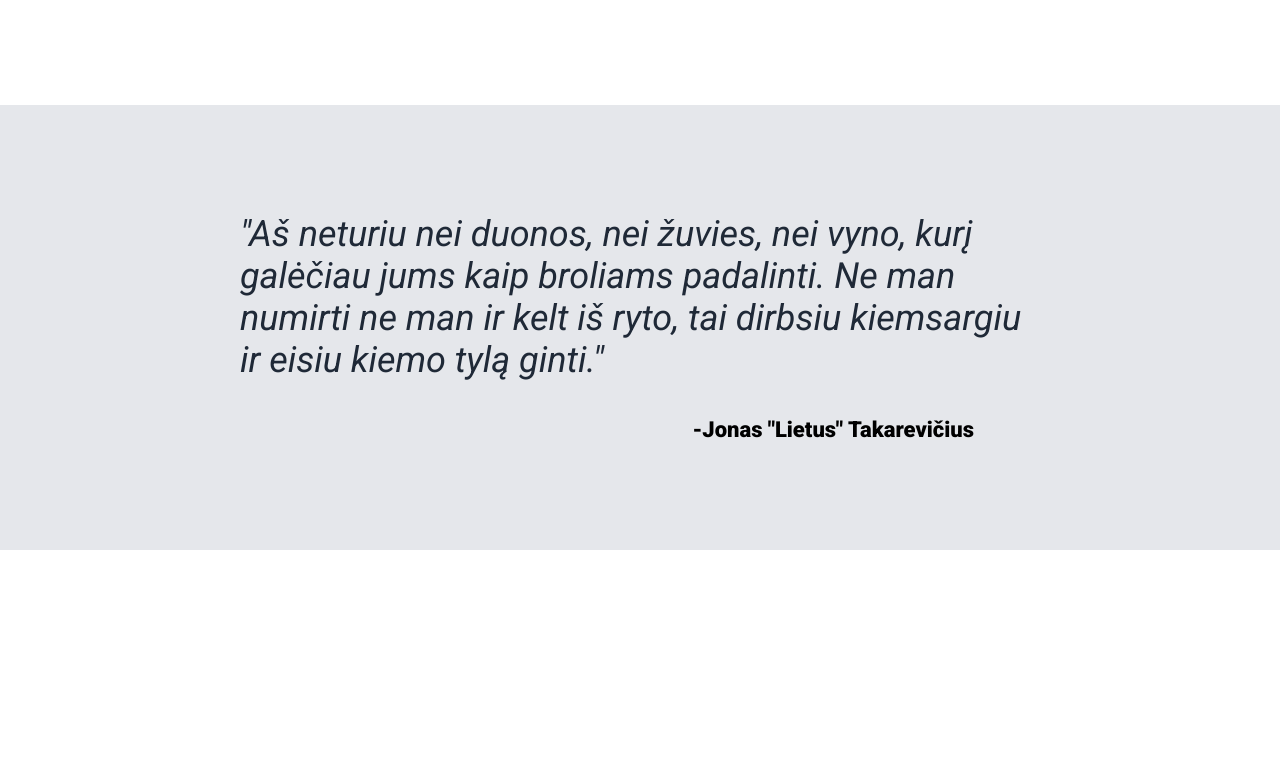
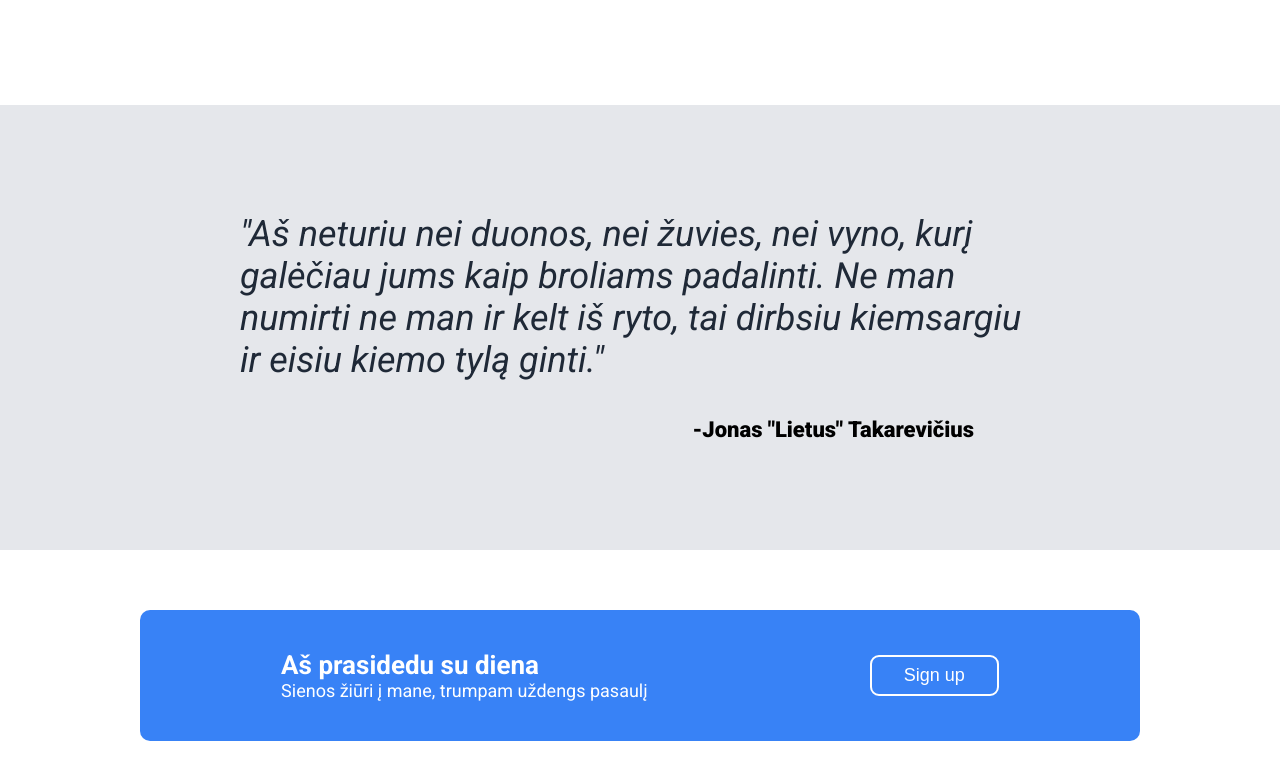
Before and after one commit to sgrazys/Holy-Grail-Layout, a plain HTML site: page index.html in a window 1280 px wide. Shown: the part 1026-1805 px from the top of the page. Before the commit the page ends 1576 px from the top, so only its background shows below. Drawn offline with Linux system fonts and the light colour scheme.

Commit message:
add cta section

```diff
--- a/css/styles.css
+++ b/css/styles.css
@@ -184,3 +184,39 @@ blockquote {
 	padding-right: 3em;
 	align-self: flex-end;
 }
+
+/* SECTION CTA */
+
+.cta-section {
+	padding: 0 3rem;
+}
+
+.cta-container {
+	max-width: 1000px;
+	display: flex;
+	justify-content: space-around;
+	align-items: center;
+	gap: 6rem;
+	border-radius: 10px;
+	padding: 4rem 6rem;
+	background-color: #3882f6;
+	margin: 6rem auto;
+}
+.content {
+	color: #fff;
+}
+
+.content h3 {
+	font-size: 2.6rem;
+}
+
+.btn.cta {
+	color: #fff;
+	border: 2px solid #fff;
+	transition: all 0.3s;
+}
+
+.btn.cta:hover {
+	color: #3882f6;
+	background-color: #fff;
+}
--- a/index.html
+++ b/index.html
@@ -88,6 +88,19 @@
 					</blockquote>
 				</div>
 			</section>
+
+			<section class="cta-section">
+				<div class="cta-container">
+					<div class="content">
+						<h3>Aš prasidedu su diena</h3>
+						<p>Sienos žiūri į mane, trumpam uždengs pasaulį</p>
+					</div>
+						<div class="button">
+							<button class="btn cta">Sign up</button>
+						</div>
+					</div>
+				</div>
+			</section>
 		</main>
 		<footer></footer>
 	</body>
```
